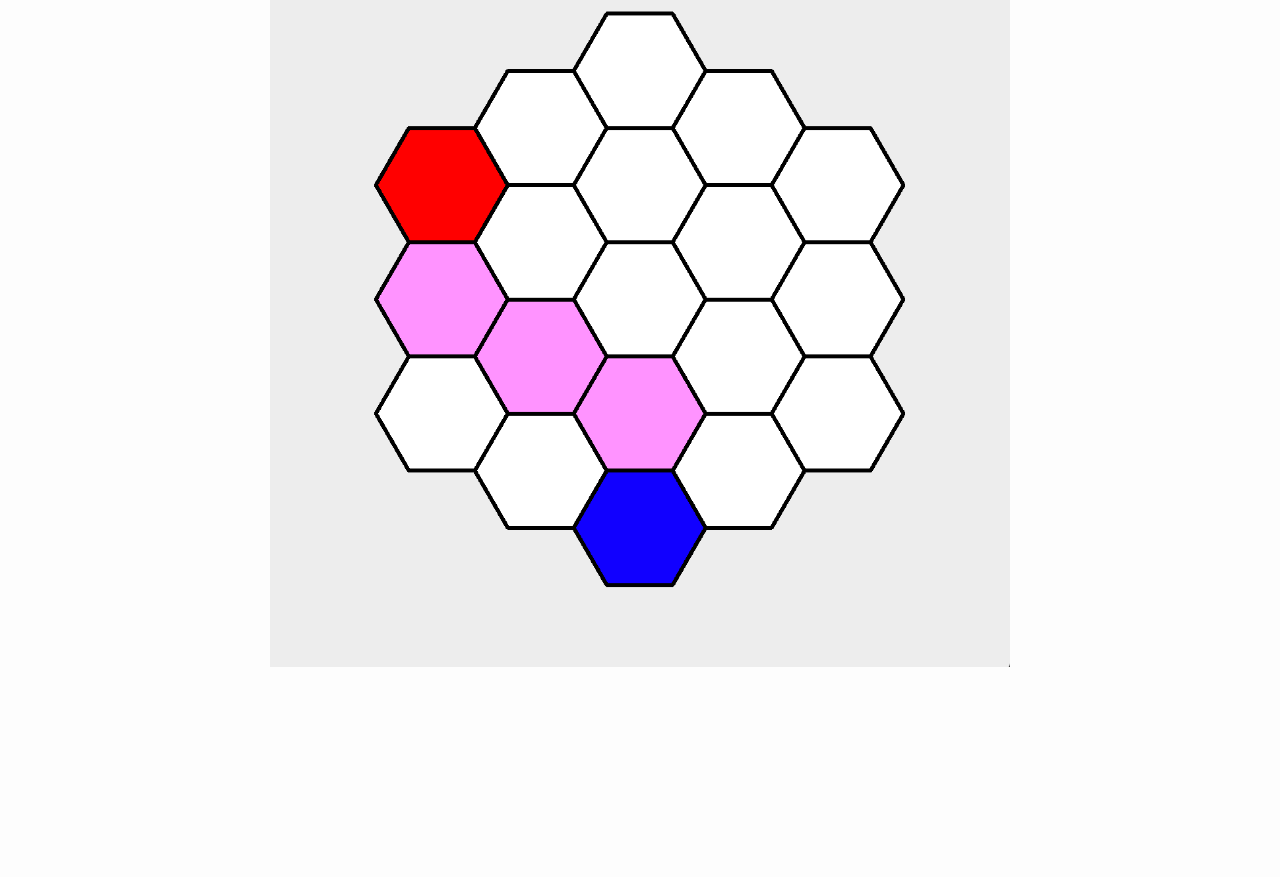
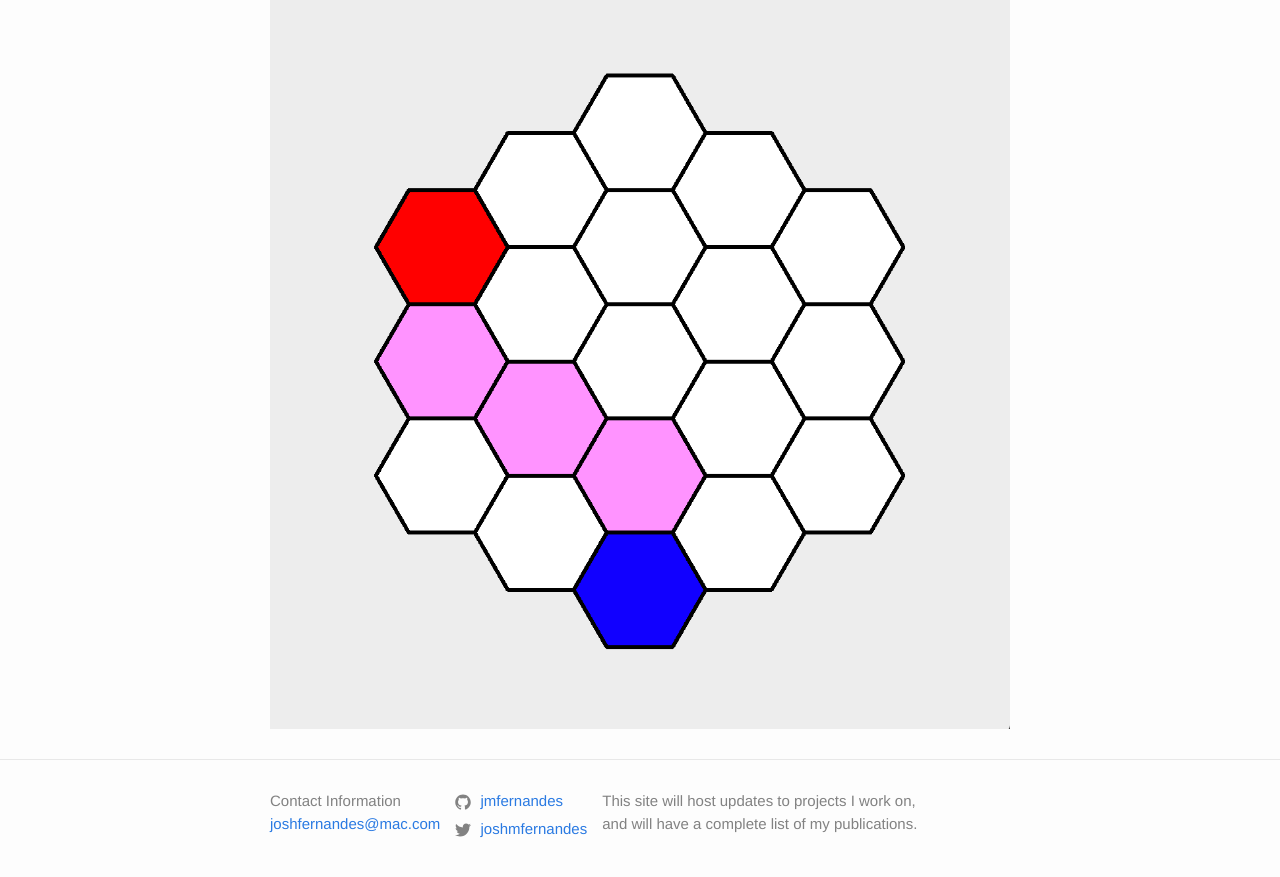
Before and after one commit to jmfernandes/jmfernandes.github.io, a Jekyll site: the page python_hex.html, which Jekyll copies as it is, in a window 1280 px wide and 900 px high, scrolled down 1073 px. Shown: the top 877 px of the window. Built offline with Jekyll 4.4.1, drawn with Linux system fonts in a browser that asks for light colours; nearby versions of some CDN libraries; before the commit the page ends 1770 px from its top, so only the background shows below that; part of the change alters nothing that is shown; some of the changed text lies outside the part shown.

Commit message:
added jquery

```diff
--- a/python_hex.html
+++ b/python_hex.html
@@ -69,6 +69,7 @@
     </main>
 
     <div id="footer"></div>
+<script src="//code.jquery.com/jquery-1.10.2.js"></script>
 <script>
 $(function(){
   $("#header").load("./assets/templates/header.html");
```
